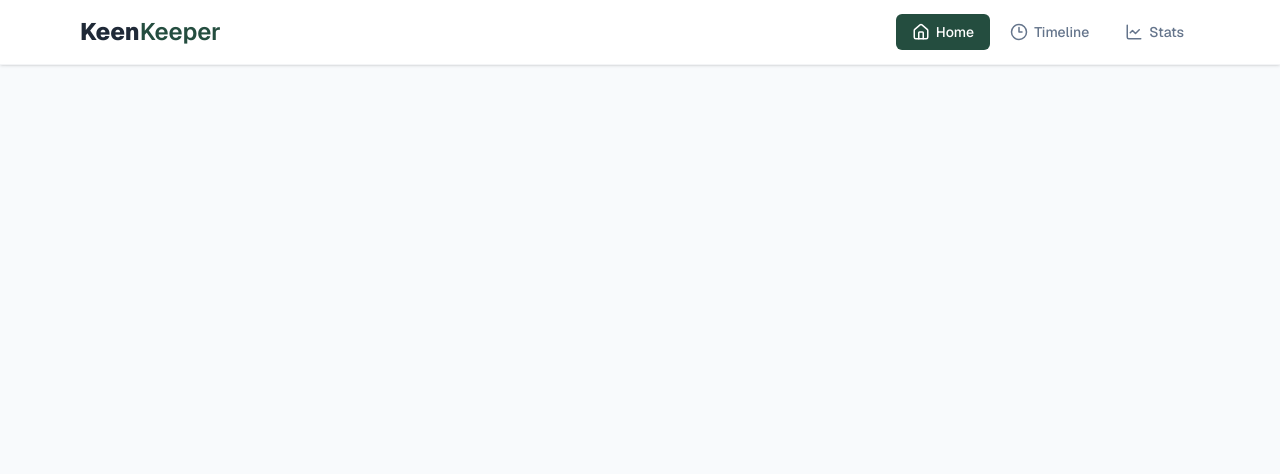
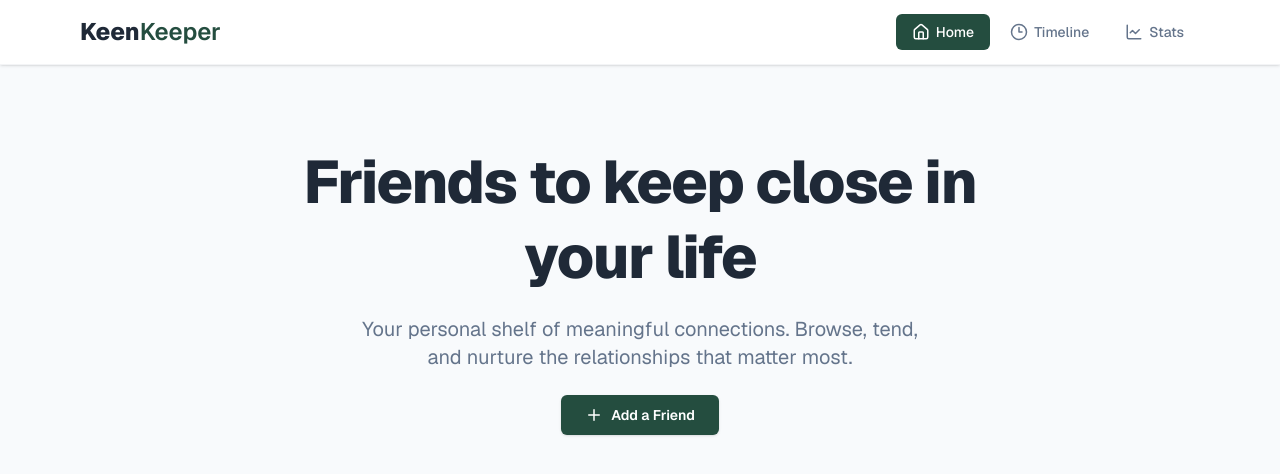
Before and after one commit to imarufbillah/keen-keeper, a Next.js app: page / in a window 1280 px wide. Shown: the top 474 px of the page. Built offline with nearby package versions, Linux system fonts and the light colour scheme.

Commit message:
feat: implement Hero component with introductory content and button

```diff
--- a/src/app/page.js
+++ b/src/app/page.js
@@ -1,3 +1,9 @@
+import Hero from "@/components/layout/Hero";
+
 export default function Home() {
-  return <></>;
+  return (
+    <>
+      <Hero />
+    </>
+  );
 }
--- /dev/null
+++ b/src/components/layout/Hero.jsx
@@ -0,0 +1,28 @@
+import { Plus } from "lucide-react";
+
+const Hero = () => {
+  return (
+    <section className="pt-14 md:pt-20 pb-10">
+      <div className="container mx-auto px-4 sm:px-6 flex flex-col gap-5 items-center text-center">
+        {/* Heading */}
+        <h1 className="text-3xl sm:text-4xl md:text-5xl lg:text-6xl text-heading font-extrabold leading-tight tracking-tight max-w-3xl">
+          Friends to keep close in your life
+        </h1>
+
+        {/* Paragraph */}
+        <p className="text-base sm:text-lg md:text-xl text-muted max-w-xl">
+          Your personal shelf of meaningful connections. Browse, tend, and
+          nurture the relationships that matter most.
+        </p>
+
+        {/* Button */}
+        <button className="mt-1 px-6 py-2.5 flex gap-2 justify-center items-center rounded-md text-sm font-semibold transition-colors duration-200 text-white bg-primary hover:bg-hover-primary shadow-sm active:scale-95">
+          <Plus size={18} />
+          Add a Friend
+        </button>
+      </div>
+    </section>
+  );
+};
+
+export default Hero;
```
